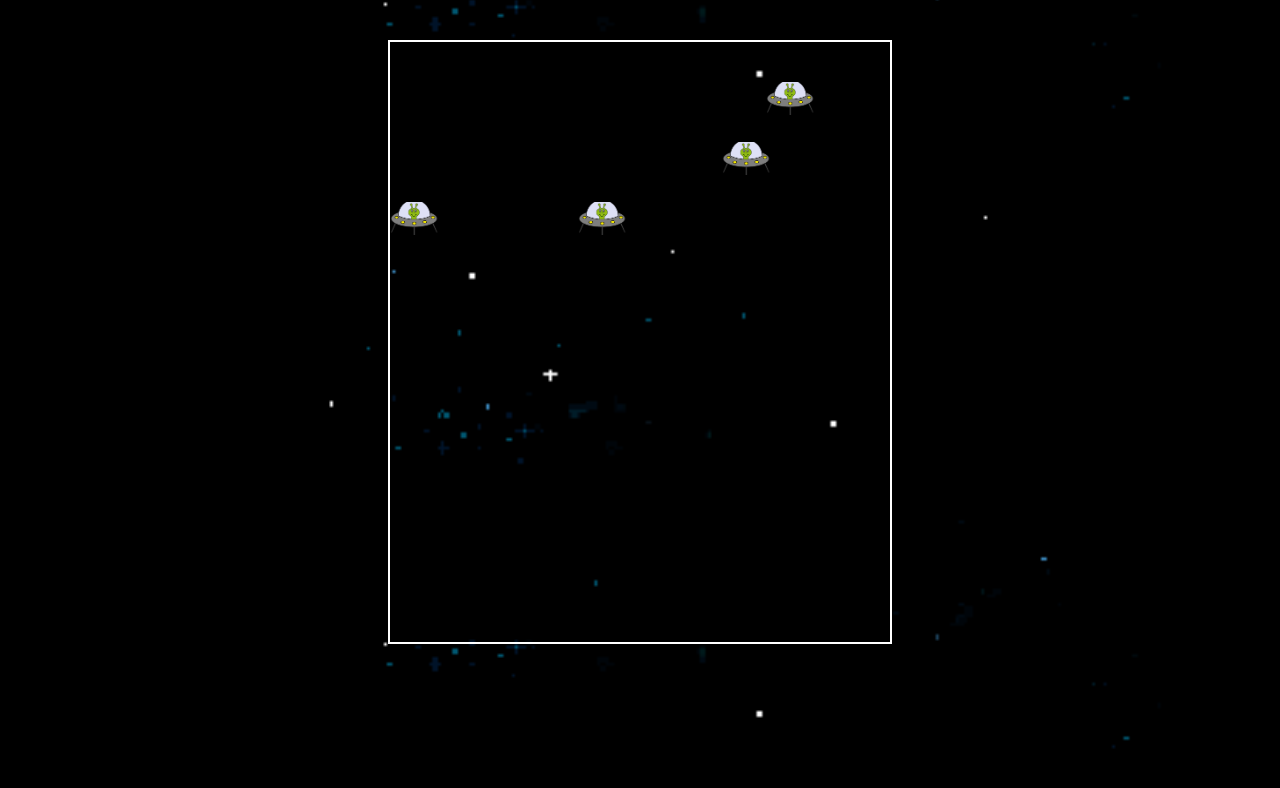
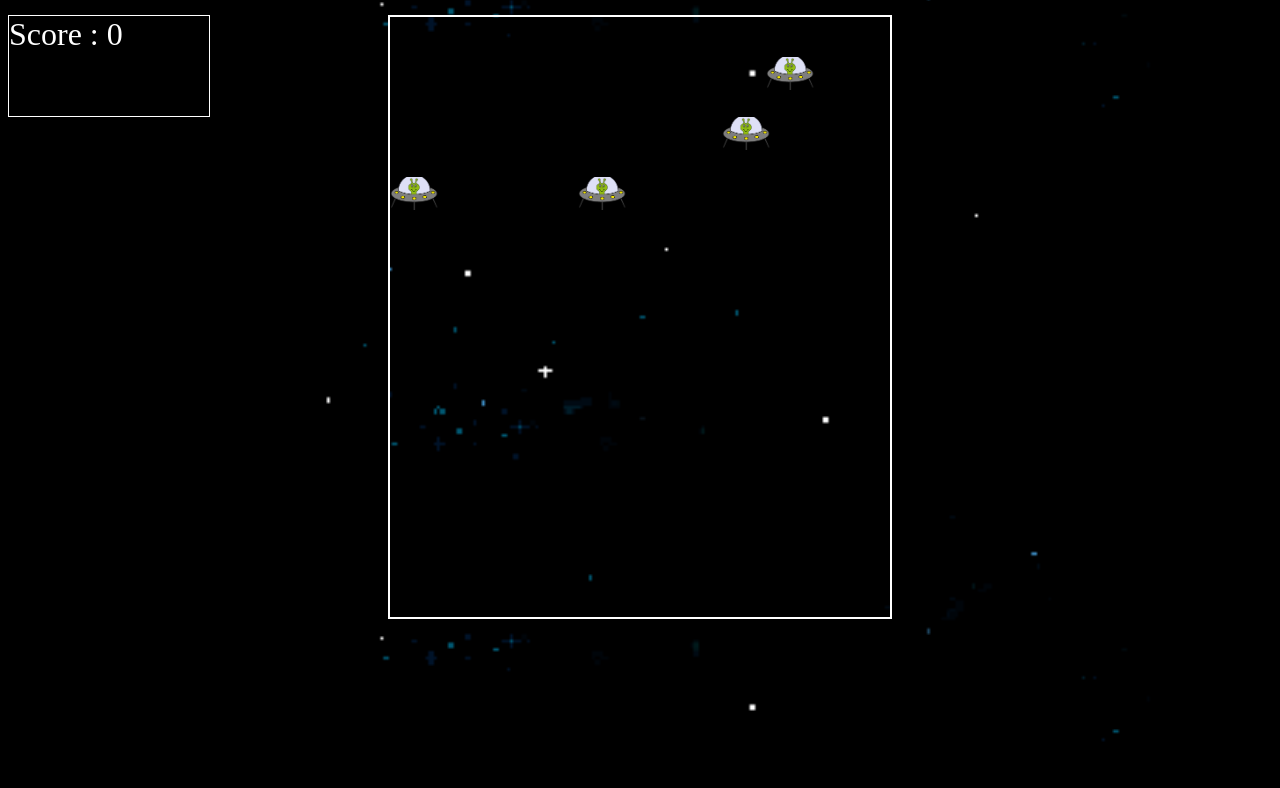
Before and after one commit to SadeepaMedhan/Shooter-Game, a plain HTML site: page index.html in a window 1280 px wide. Drawn offline with Linux system fonts and the light colour scheme.

Commit message:
update content

```diff
--- a/index.html
+++ b/index.html
@@ -7,6 +7,7 @@
     <style>
 
         body{
+            position: relative;
             background: url("assets/img/space.gif");
             background-size: contain;
         }
@@ -15,7 +16,7 @@
             position: relative;
             width: 500px;
             height: 600px;
-            margin: 40px auto;
+            margin: 15px auto;
             border: 2px solid white;
             overflow: hidden;
         }
@@ -54,12 +55,30 @@
             margin: auto;
         }
 
+        #scoreBord{
+            position: absolute;
+            top: 0px;
+            width: 200px;
+            height: 100px;
+            border: 1px solid white;
+            margin: 0;
+        }
+
+        #label, #lblScore{
+            color: white;
+            font-size: 2em;
+            display: inline;
+            margin-top: 10px;
+        }
+
     </style>
 
 </head>
 <body>
 
-<div id="scoreBord"></div>
+<div id="scoreBord">
+    <p id="label">Score : </p> <p id="lblScore">0</p>
+</div>
 
 <section id="background">
 
@@ -76,6 +95,8 @@
     var jet = document.getElementById("jet");
     var board = document.getElementById("background");
     $("#bullet").css("display","none");
+
+    var score = 0;
 
     window.addEventListener("keydown",(e)=>{
         var left = parseInt(window.getComputedStyle(jet).getPropertyValue("left"));
@@ -105,6 +126,8 @@
                        bulletBound.top <= alienBound.top )
                    {
                        al.parentElement.removeChild(al);
+                       score = score + 1;
+                       $("#lblScore").text(score);
                    }
                }
 
@@ -135,9 +158,7 @@
                 var topAlien = parseInt(window.getComputedStyle(al).getPropertyValue("top"));
 
                 if(topAlien >= 550){
-                    alert("Game Over");
-                    clearInterval(moveAlien);
-                    window.location.reload();
+                    gameOver();
                 }
 
                 al.style.top = topAlien + 20 + "px";
@@ -145,6 +166,14 @@
         }
     }, 450);
 
+
+    function gameOver(){
+        // alert("Game Over");
+        // clearInterval(moveAlien);
+        // window.location.reload();
+        score = 0;
+    }
+
 </script>
 
 </html>
```
